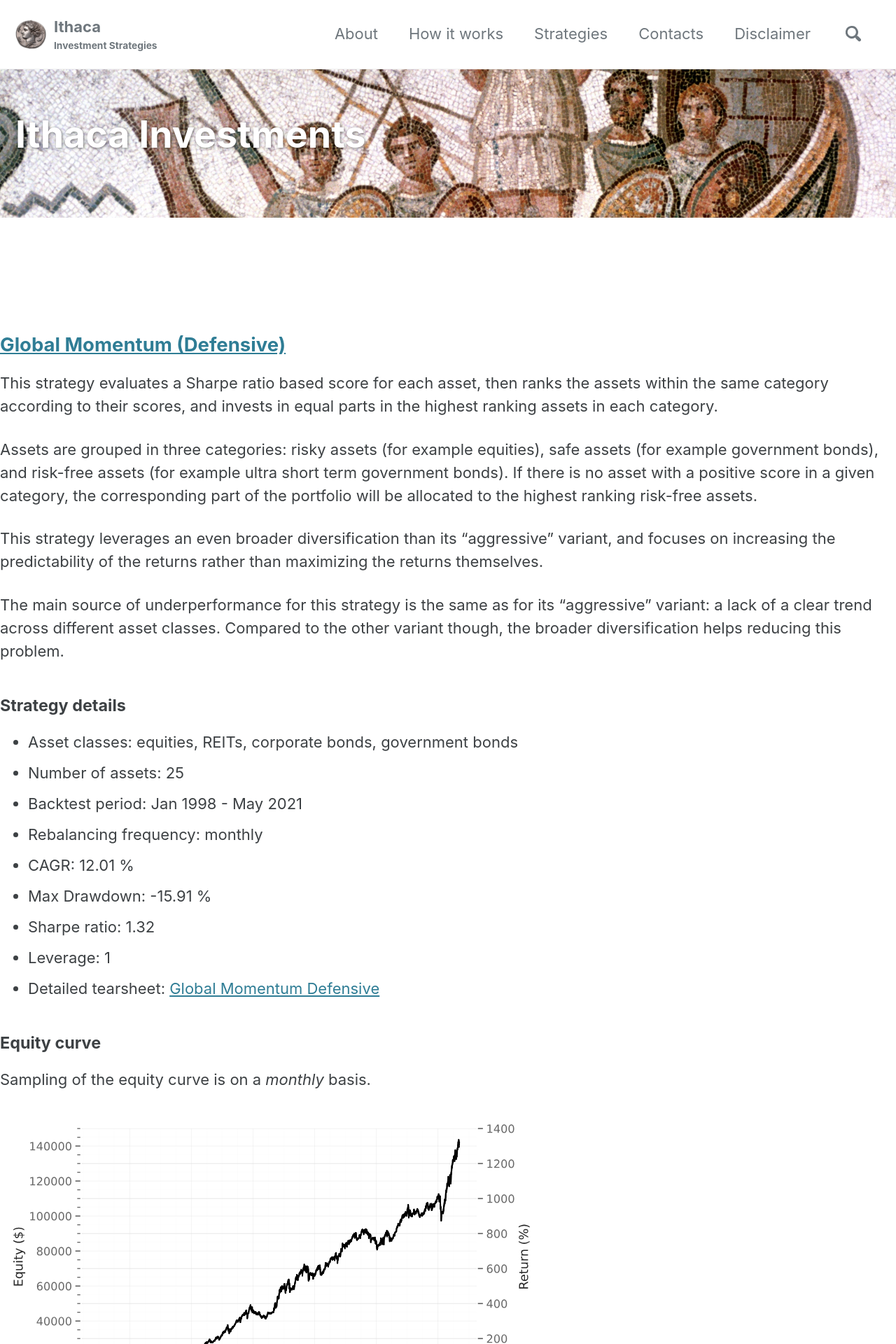
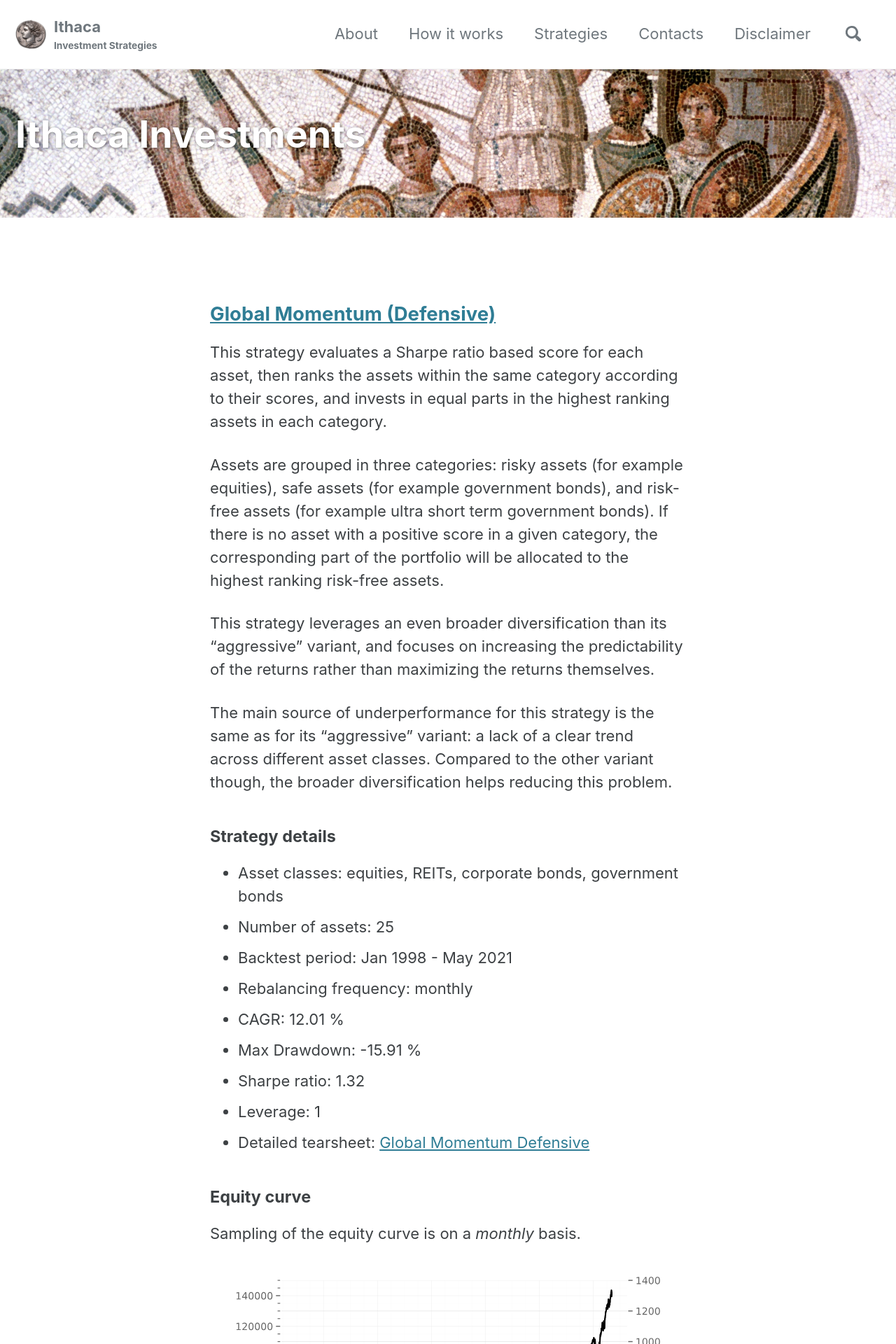
Before and after one commit to IthacaResearch/ithacaresearch.github.io, a Jekyll site: the page built from index.html, in a window 1280 px wide. Shown: the top 1920 px of the page at 70% size. Built offline with Jekyll 4.4.1, drawn with Linux system fonts in a browser that asks for light colours; cached includes are drawn as plain includes; the list of posts is cut into pages by our own code.

Commit message:
Update mysplash.html

```diff
--- a/_layouts/mysplash.html
+++ b/_layouts/mysplash.html
@@ -16,11 +16,8 @@
 
 <div id="main" role="main">
   {% include sidebar.html %}
-
-  <div class="archive">
-    {{ content }}
-  </div>
 </div>
+<div class="archive">
 
   {% for post in paginator.posts %}
   <article>
```
